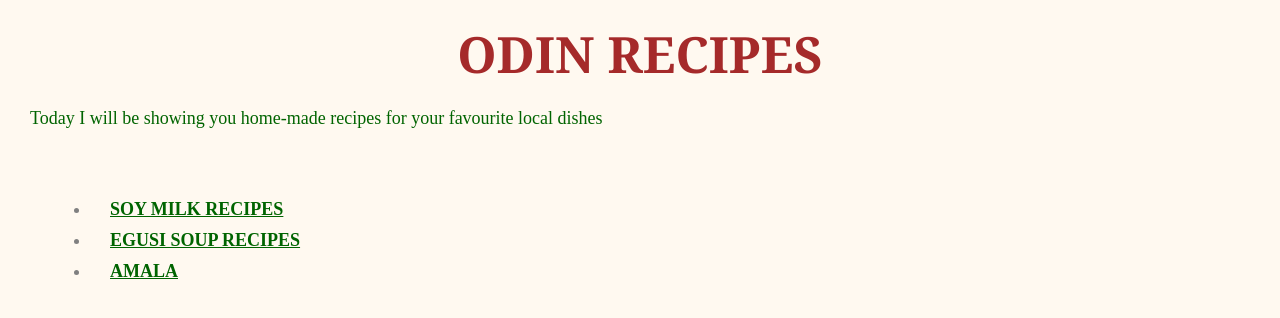
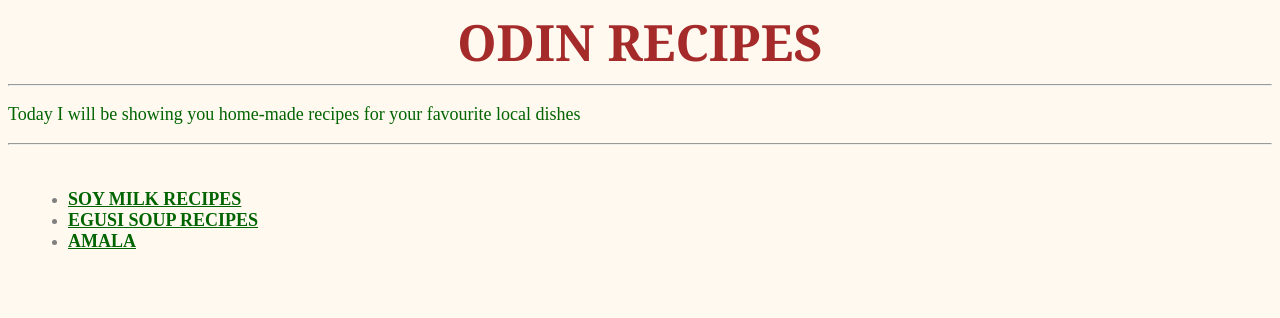
Before and after one commit to STEPHENOSHATEYE/odin-recipes, a plain HTML site: page index.html in a window 1280 px wide. Drawn offline with Linux system fonts and the light colour scheme.

Commit message:
MORE STYLING

```diff
--- a/style.css
+++ b/style.css
@@ -1,14 +1,12 @@
 *{
     color:grey;
     background-color: rgb(255, 249, 240);
-    margin: 10px;
-    border: 0px;
-    padding: 0px;
+    outline: red;
+
 }
 
 div{
-    padding-left: 20px;
-    padding: 40px;
+    padding: 20px;
 }
 
 h1{
@@ -17,6 +15,9 @@ h1{
     font-weight: 1200;
     font-size: 50px;
     text-align: center;
+    margin: 0%;
+    padding: 0px;
+    border: 0px;
 }
 
 .link,
```
Also changed, not shown: 1 other file.
